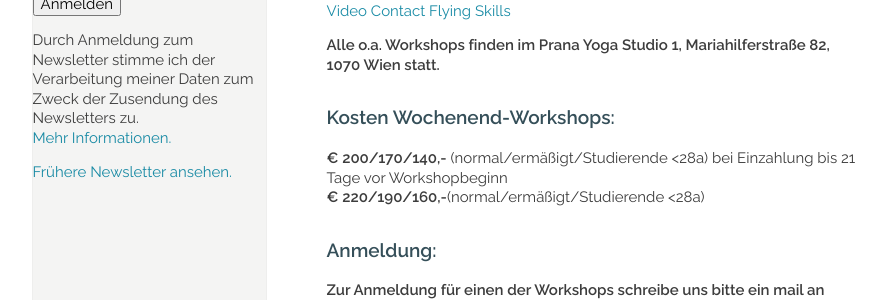
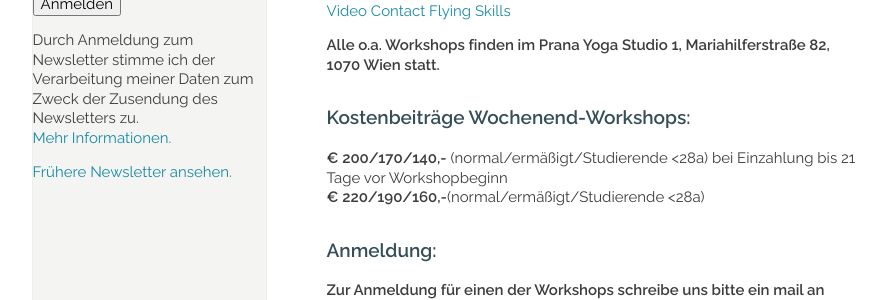
Before and after one commit to manulari/rollingpointat, a Jekyll site: the page built from _pages_de/wsws2024.md, in a window 1280 px wide and 900 px high, scrolled down 1129 px. Shown: the part 154-454 px from the top of the window, without its empty margins (152-1041 px from the left). Built offline with Jekyll 4.4.1, drawn with Linux system fonts in a browser that asks for light colours; comment, search, counter and statistics services are not loaded.

Commit message:
Update page (de) “wsws2024”

```diff
--- a/_pages_de/wsws2024.md
+++ b/_pages_de/wsws2024.md
@@ -45,7 +45,7 @@ Der Workshop ist für Tänzer*innen mit solider CI-Vorerfahrung und guter Ausdau
 
 **Alle o.a. Workshops finden im Prana Yoga Studio 1, Mariahilferstraße 82, 1070 Wien statt.**
 
-### **Kosten Wochenend-Workshops:**
+### **Kostenbeiträge Wochenend-Workshops:**
 
 **€ 200/170/140,-** (normal/ermäßigt/Studierende <28a) bei Einzahlung bis 21 Tage vor Workshopbeginn\
 **€ 220/190/160,-**(normal/ermäßigt/Studierende <28a)
```
